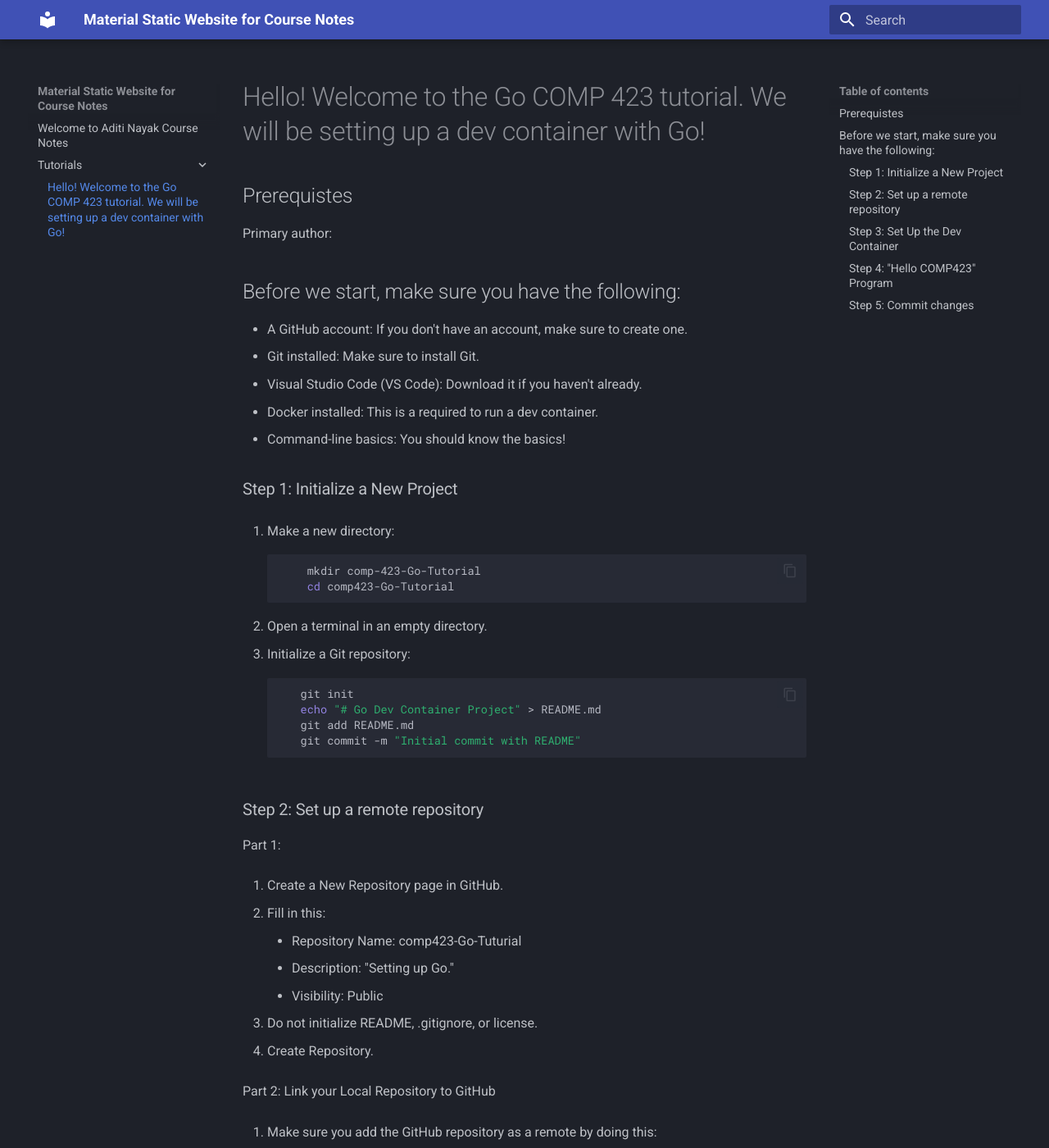
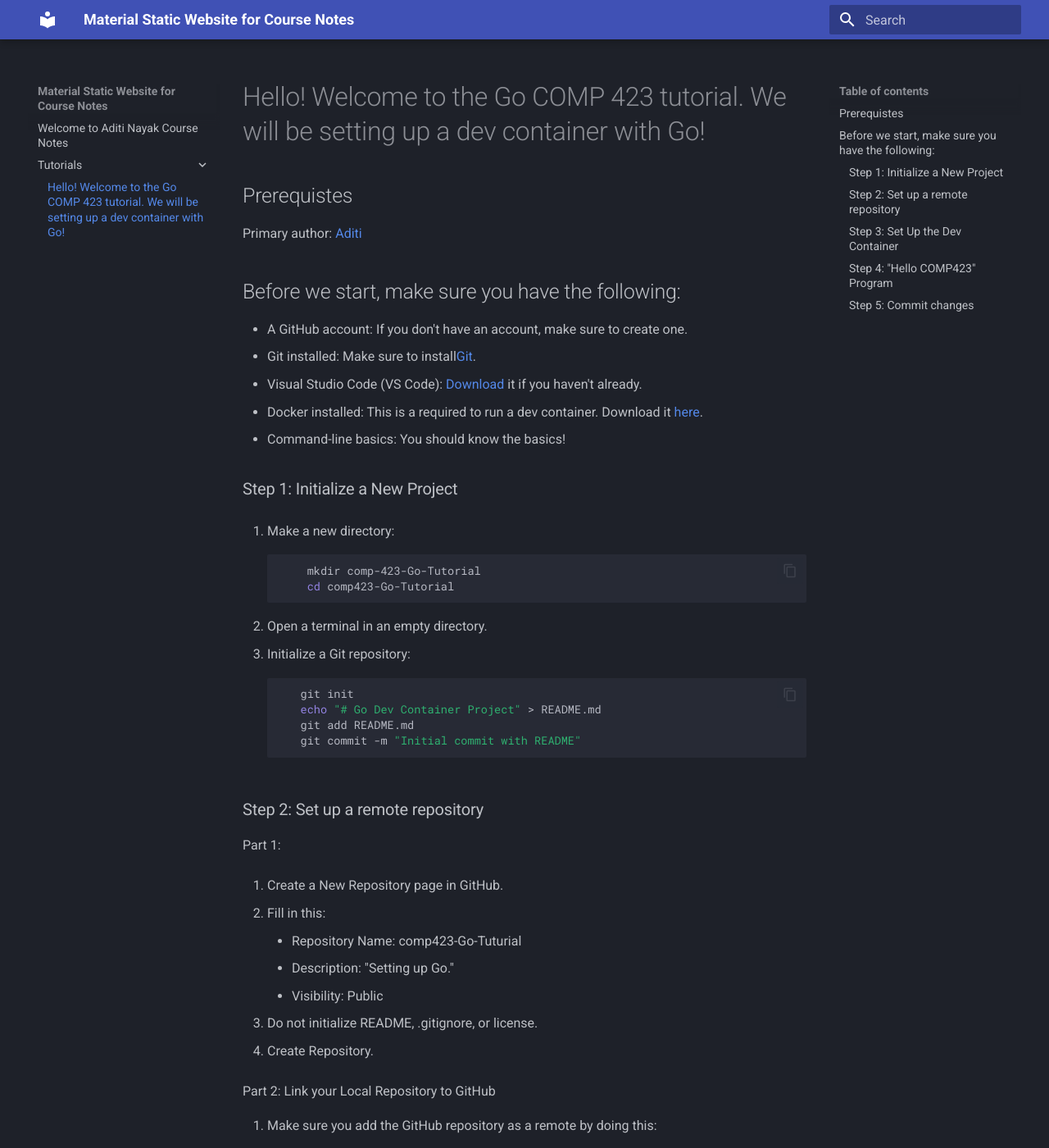
Before and after one commit to aditivn12/comp423-course-notes, an MkDocs documentation site: the page built from docs/tutorials/go-setup.md, in a window 1280 px wide and 1400 px high. Shown: the whole window at 82% size. Built offline with MkDocs 1.6.1 and Material for MkDocs 9.7.7, drawn with Linux system fonts in a browser that asks for light colours; some of the changed text lies outside the part shown.

Commit message:
edits for the tutorial

````diff
--- a/docs/tutorials/go-setup.md
+++ b/docs/tutorials/go-setup.md
@@ -1,14 +1,14 @@
 # Hello! Welcome to the Go COMP 423 tutorial. We will be setting up a dev container with Go!
 
 ## Prerequistes
-Primary author: [<Aditi>](https://YourGitHubProfileLink)
+Primary author: [Aditi](https://github.com/aditivn12)
 
 Before we start, make sure you have the following:
 -
 - A GitHub account: If you don't have an account, make sure to create one.
-- Git installed: Make sure to install Git.
-- Visual Studio Code (VS Code): Download it if you haven't already.
-- Docker installed: This is a required to run a dev container.
+- Git installed: Make sure to install[Git](https://github.com/).
+- Visual Studio Code (VS Code): [Download](https://code.visualstudio.com/download) it if you haven't already.
+- Docker installed: This is a required to run a dev container. Download it [here](https://www.docker.com/products/docker-desktop/).
 - Command-line basics: You should know the basics!
 
 ### Step 1: Initialize a New Project
@@ -48,8 +48,10 @@
 1. Make sure you add the GitHub repository as a remote by doing this:
 
 
-    - git remote add origin https://github.com/<your-username>/comp423-Go-Tutorial.git
-    - Make sure to replace <your-username> with your GitHub username.
+```bash
+git remote add origin https://github.com/your-username/comp423-Go-Tutorial.git
+```
+Replace your-username with your GitHub username.
 
 2. Make sure the default branch is named main.
 
````
